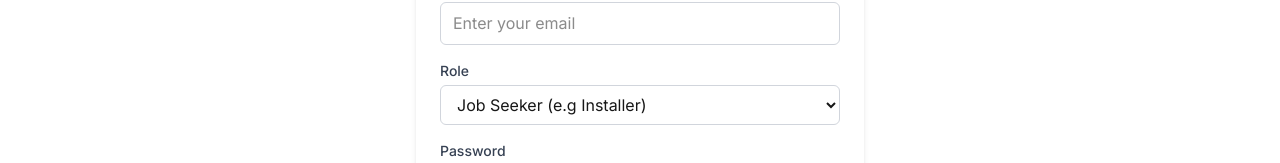
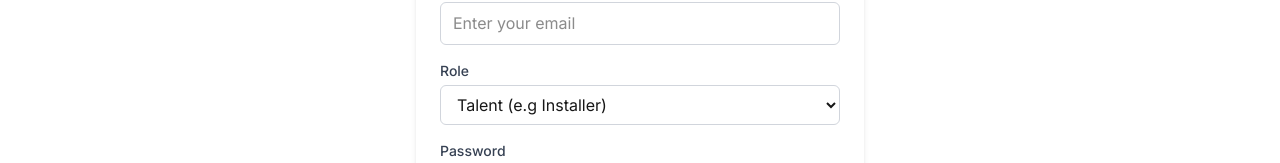
Before and after one commit to JoshuaOyewole/Instollar-Assessment, a Next.js app in the folder frontend/: page /auth/register in a window 1280 px wide. Shown: the part 250-413 px from the top of the page. Built offline with nearby package versions, Linux system fonts and the light colour scheme; no server answers.

Commit message:
changed the option to talent for easy understanding by users

```diff
--- a/frontend/src/app/auth/register/page.tsx
+++ b/frontend/src/app/auth/register/page.tsx
@@ -149,7 +149,7 @@ function RegisterForm() {
             onChange={handleChange}
             className="w-full px-3 py-2 border border-gray-300 rounded-md focus:outline-none focus:ring-2 focus:ring-[#0e3e33] dark:text-gray-800"
           >
-            <option value="talent" className=' text-sm'>Job Seeker (e.g Installer)</option>
+            <option value="talent" className=' text-sm'>Talent (e.g Installer)</option>
             <option value="admin" className=' text-sm'>Admin</option>
           </select>
         </div>
```
